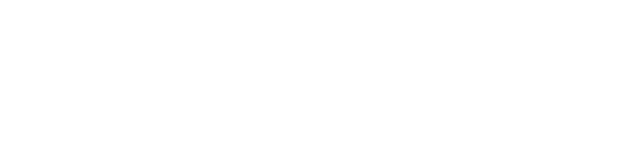
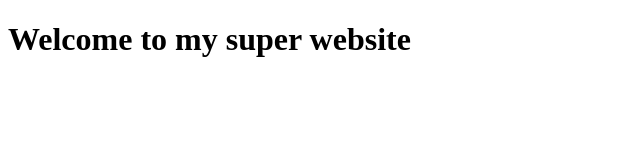
Before and after one commit to Rico-la/my-super-website, a plain HTML site: page index.html in a window 1280 px wide. Shown: the whole page, without its empty margins (0-640 px from the left). Drawn offline with Linux system fonts and the light colour scheme.

Commit message:
add a tag h1

```diff
--- a/index.html
+++ b/index.html
@@ -2,9 +2,9 @@
 <html>
 <head>
   <meta charset="UTF-8">
-  <title>title</title>
+  <title>My super Website</title>
 </head>
 <body>
-
+  <h1>Welcome to my super website</h1>
 </body>
 </html>
```
